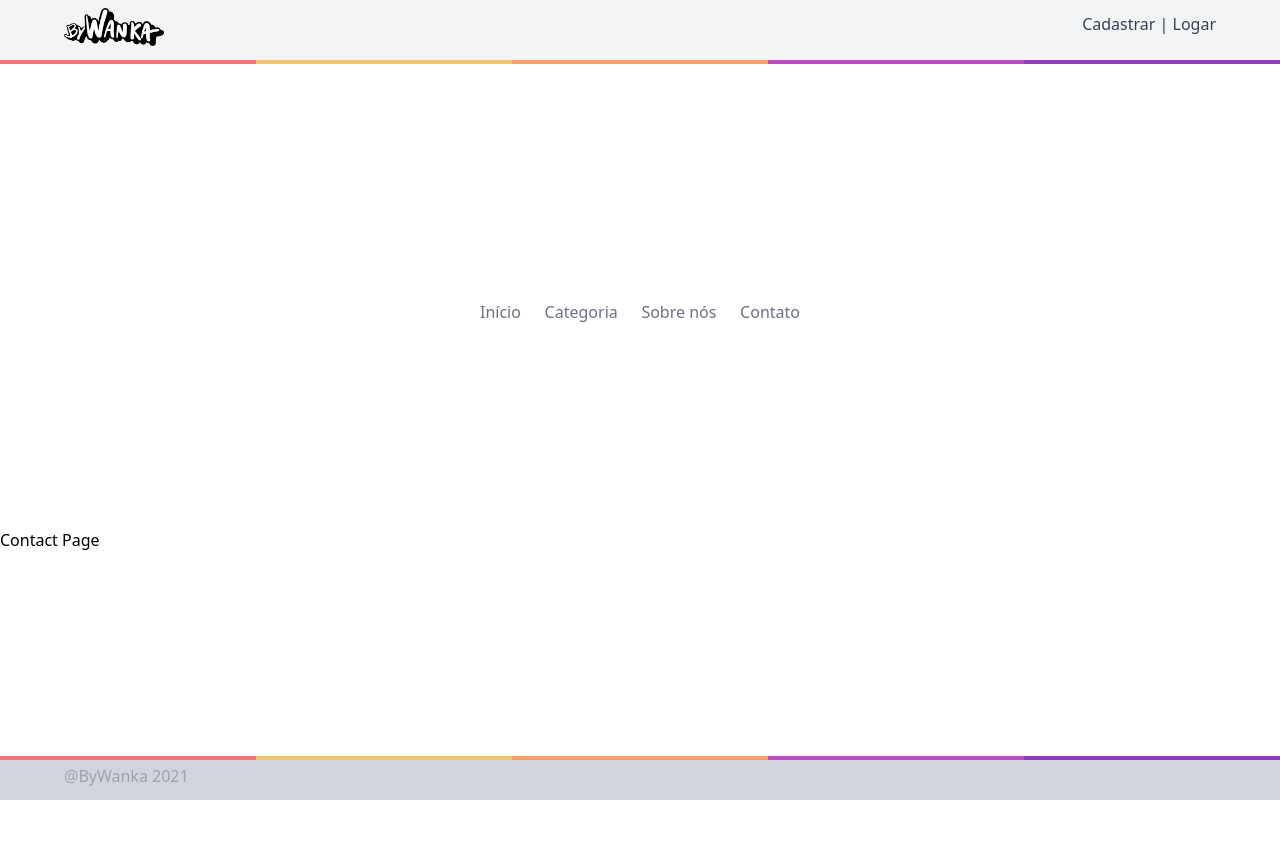
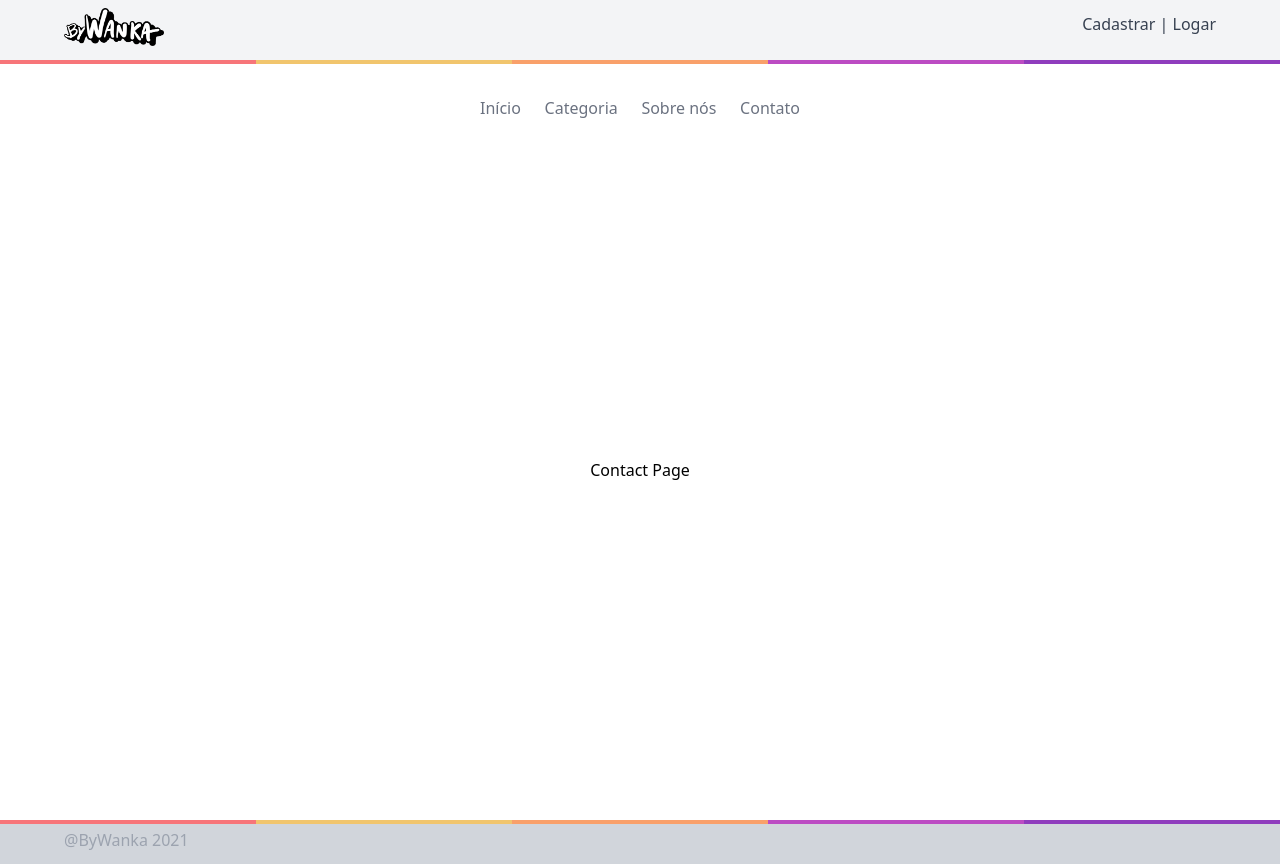
Before and after one commit to edilsonborges/ByWanka, a Next.js app: page /contact in a window 1280 px wide. Before the commit the page ends 800 px from the top, so only its background shows below. Built offline with nearby package versions, Linux system fonts and the light colour scheme.

Commit message:
CSS Bug fix

```diff
--- a/src/components/Body.tsx
+++ b/src/components/Body.tsx
@@ -15,7 +15,7 @@ const Card = (data) => {
         height="400"
         alt=""
       />
-      <div className=" absolute bottom-0 rounded-b-lg bg-white px-5 p-6 shadow-md w-full">
+      <div className="absolute bottom-0 rounded-b-lg bg-white px-5 p-6 shadow-md w-full">
         Produto de teste
       </div>
     </div>
--- a/src/components/Layout.tsx
+++ b/src/components/Layout.tsx
@@ -2,14 +2,21 @@ import Footer from './Footer'
 import Header from './Header'
 import Navbar from './Navbar'
 import React from 'react'
+import Head from 'next/head'
 
 export default function Layout({ children }) {
   return (
-    <div className="flex flex-col h-screen justify-between">
+    <>
+      <Head>
+        <title>ByWanka</title>
+        <link rel="icon" href="/favicon.ico" />
+      </Head>
       <Navbar />
-      <Header />
-      {children}
-      <Footer />
-    </div>
+      <div className="flex flex-col h-screen justify-between">
+        <Header />
+        {children}
+        <Footer />
+      </div>
+    </>
   )
 }
--- a/src/components/Navbar.tsx
+++ b/src/components/Navbar.tsx
@@ -1,10 +1,12 @@
 import React from 'react'
 import Image from 'next/image'
+import Link from 'next/link'
 
 const Navbar = () => {
   return (
     <nav className="bg-gray-100">
       <div className="flex flex-row justify-between p-2 px-16 text-gray-700 align-middle">
+        <Link href="/">
           <div className="cursor-pointer">
             <Image
               src="/img/logo-bywanka.png"
@@ -13,6 +15,7 @@ const Navbar = () => {
               height="38"
             />
           </div>
+        </Link>
         <div className="pt-1">
           <a href="#">Cadastrar</a>
           {' | '}
--- a/src/components/Search.tsx
+++ b/src/components/Search.tsx
@@ -3,7 +3,7 @@ import React from 'react'
 export default function Search() {
   return (
     <div className="flex flex-col">
-      <div className="relative pt-6 flex-row  self-center">
+      <div className="relative pt-6 flex-row self-center">
         <span className="absolute inset-y-0 left-0 top-6 pl-2 flex items-center">
           <svg
             className="h-5 w-5 text-gray-400"
@@ -18,7 +18,7 @@ export default function Search() {
           </svg>
         </span>
         <input
-          className=" border p-2 pl-10 outline-none rounded-lg w-480 focus:border-blue-500 focus:shadow-outline"
+          className=" border p-2 pl-10 outline-none rounded-lg w-80 lg:w-480 focus:border-blue-500 focus:shadow-outline"
           type="text"
           placeholder="O que está procurando?"
         />
--- a/src/pages/about.tsx
+++ b/src/pages/about.tsx
@@ -4,7 +4,7 @@ import Layout from '../components/Layout'
 export default function About() {
   return (
     <Layout>
-      <div>
+      <div className="self-center">
         <h1>About Page</h1>
       </div>
     </Layout>
--- a/src/pages/category.tsx
+++ b/src/pages/category.tsx
@@ -4,7 +4,7 @@ import Layout from '../components/Layout'
 export default function Categoy() {
   return (
     <Layout>
-      <div>
+      <div className="self-center">
         <h1>Category Page</h1>
       </div>
     </Layout>
--- a/src/pages/contact.tsx
+++ b/src/pages/contact.tsx
@@ -4,7 +4,7 @@ import Layout from '../components/Layout'
 export default function Contact() {
   return (
     <Layout>
-      <div>
+      <div className="self-center">
         <h1>Contact Page</h1>
       </div>
     </Layout>
--- a/src/pages/index.tsx
+++ b/src/pages/index.tsx
@@ -1,21 +1,14 @@
 import React from 'react'
 import { signIn, signOut, useSession } from 'next-auth/client'
-import Head from 'next/head'
 import Body from '../components/Body'
 import Layout from '../components/Layout'
 
 const Home: React.FC = () => {
   const [session, loading] = useSession()
   return (
-    <>
-      <Head>
-        <title>ByWanka</title>
-        <link rel="icon" href="/favicon.ico" />
-      </Head>
-      <Layout>
-        <Body />
-      </Layout>
-    </>
+    <Layout>
+      <Body />
+    </Layout>
   )
 }
 
```
Lines whose indentation alone changed are shown as unchanged.
